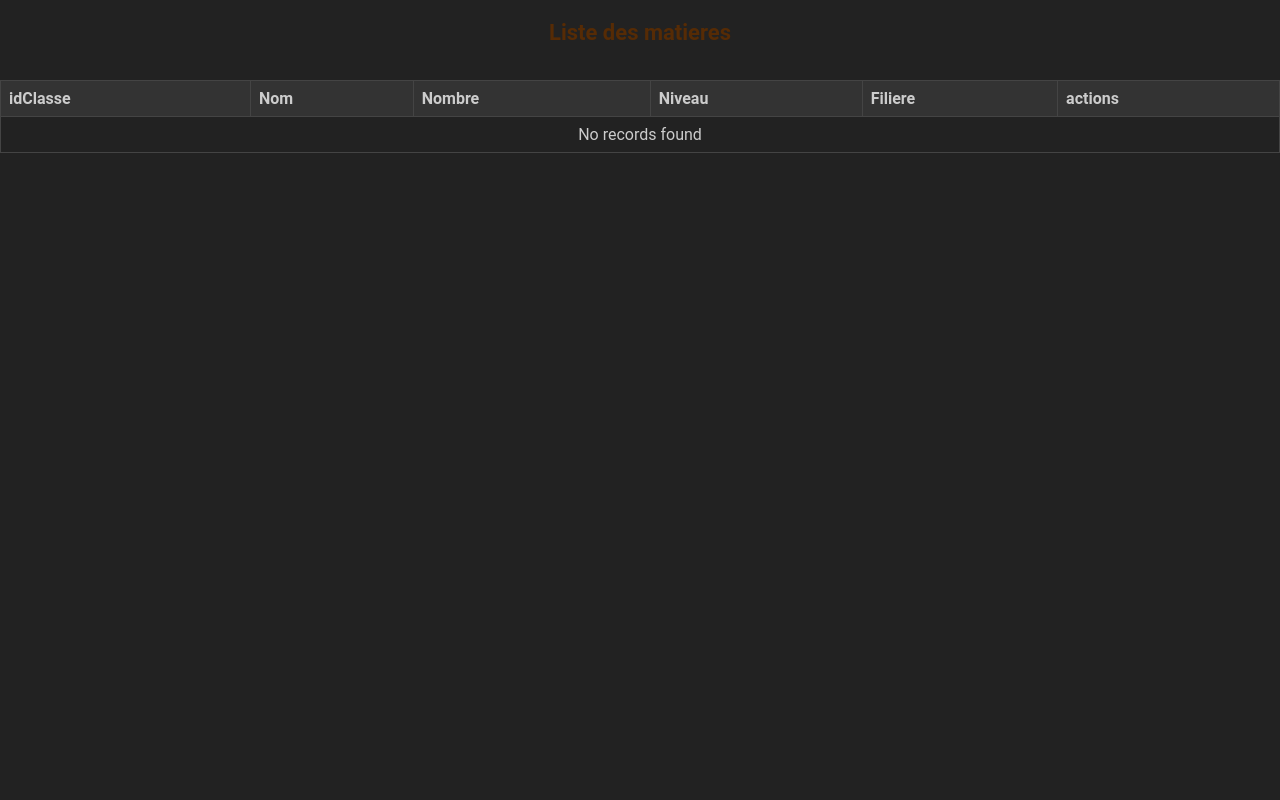
After one commit to rayaabdelhafidh/EspritE-LearnWeb, a Symfony app: template EspritE-LearnWeb-main/templates/classe/print.html.twig in a window 1280 px wide. The commit adds this page. Run offline with Twig, Linux system fonts and the light colour scheme; the template is opened without the code that fills it, so the values that code supplies are empty; some libraries are stand-ins or nearby versions.

Commit message:
crud classe-presence pdf + search corrigé

```diff
--- /dev/null
+++ b/EspritE-LearnWeb-main/templates/classe/print.html.twig
@@ -0,0 +1,105 @@
+<style>
+    @font-face {
+        font-family: 'Roboto', sans-serif;
+        src: local('Roboto'), url('path/to/Roboto.woff2') format('woff2');
+    }
+
+    html, body {
+        font-family: 'Roboto', sans-serif;
+        margin: 0;
+        background-color: #222;
+        color: #ccc;
+    }
+
+    h1 {
+        text-align: center;
+        padding: 20px 0;
+        font-size: 22px;
+        font-weight: bold;
+        color: #562B05;
+    }
+
+    table {
+        width: 100%;
+        border-collapse: collapse;
+        page-break-inside: avoid;
+    }
+
+    th, td {
+        border: 1px solid #444;
+        padding: 8px;
+        text-align: left;
+    }
+
+    th {
+        background-color: #333;
+    }
+
+    tr:nth-child(even) {
+        background-color: #444;
+    }
+
+    .actions {
+        text-align: center;
+    }
+
+    .badge {
+        display: inline-block;
+        background-color: #963;
+        color: #ccc;
+        border: 1px solid #963;
+        padding: 5px 10px;
+        border-radius: 3px;
+        margin-right: 5px;
+        text-decoration: none;
+    }
+
+    .badge:hover {
+        background-color: #b63;
+        border-color: #b63;
+    }
+
+
+    table thead, table tfoot {
+        background-color: #333;
+        font-weight: bold;
+    }
+
+
+    table thead tr th:first-child, table tfoot tr th:first-child {
+        text-align: left;
+    }
+</style>
+
+<h1>Liste des matieres</h1>
+<body>
+<div class="table-responsive">
+    <table class="table app-table-hover mb-0 text-left">
+        <thead>
+         <tr>
+  <th>idClasse</th>
+                <th>Nom</th>
+                <th>Nombre</th>
+                <th>Niveau</th>
+                <th>Filiere</th>
+                <th>actions</th>
+                </tr>
+        </thead>
+        <tbody>
+        {% for classe in classes %}
+                    <tr>
+                <td>{{ classe.idClasse }}</td>
+                <td>{{ classe.nom }}</td>
+                <td>{{ classe.nombre }}</td>
+                <td>{{ classe.niveau }}</td>
+                <td>{{ classe.filiere }}</td>
+                        </tr>
+        {% else %}
+            <tr>
+                <td colspan="6" style="text-align: center;">No records found</td>
+            </tr>
+        {% endfor %}
+        </tbody>
+    </table>
+</div>
+</body>
```
Also changed, not shown: EspritE-LearnWeb-main/composer.json (+6 -4 lines), EspritE-LearnWeb-main/src/Controller/ClasseController.php (+7 -0 lines), EspritE-LearnWeb-main/src/Repository/ClasseRepository.php (+3 -4 lines), EspritE-LearnWeb-main/templates/classe/index.html.twig (+13 -0 lines).
